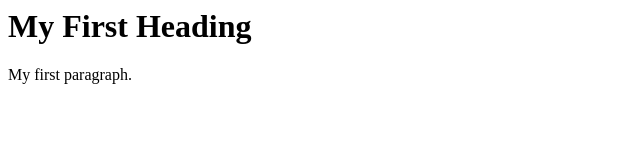
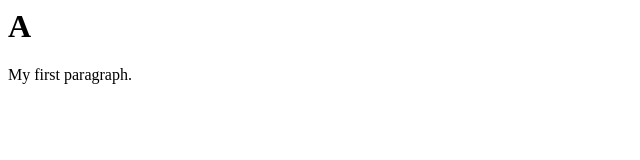
Before and after one commit to darthkanan/Copespaces-Test-1, a plain HTML site: page index.html in a window 1280 px wide. Shown: the whole page, without its empty margins (0-640 px from the left). Drawn offline with Linux system fonts and the light colour scheme.

Commit message:
Change Heading

```diff
--- a/index.html
+++ b/index.html
@@ -1,7 +1,7 @@
 <html>
 <body>
 
-<h1>My First Heading</h1>
+<h1>A</h1>
 <p>My first paragraph.</p>
 
 </body>
```
